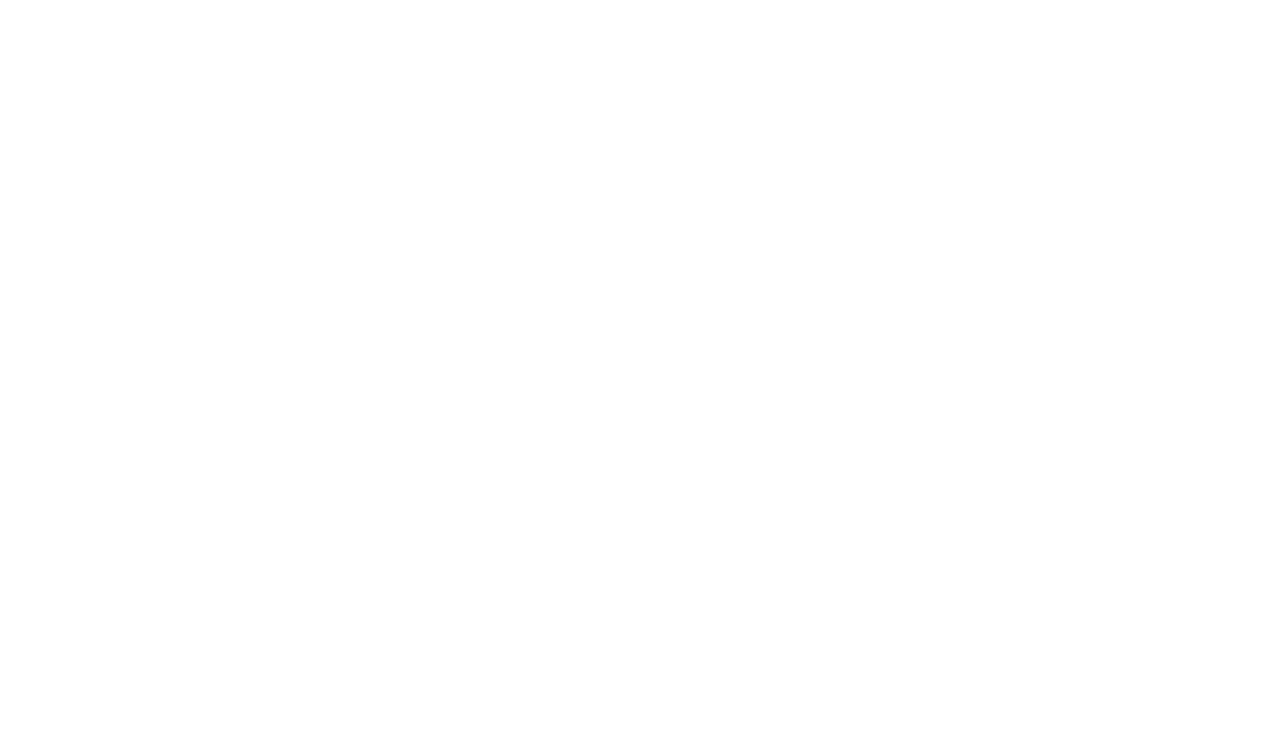
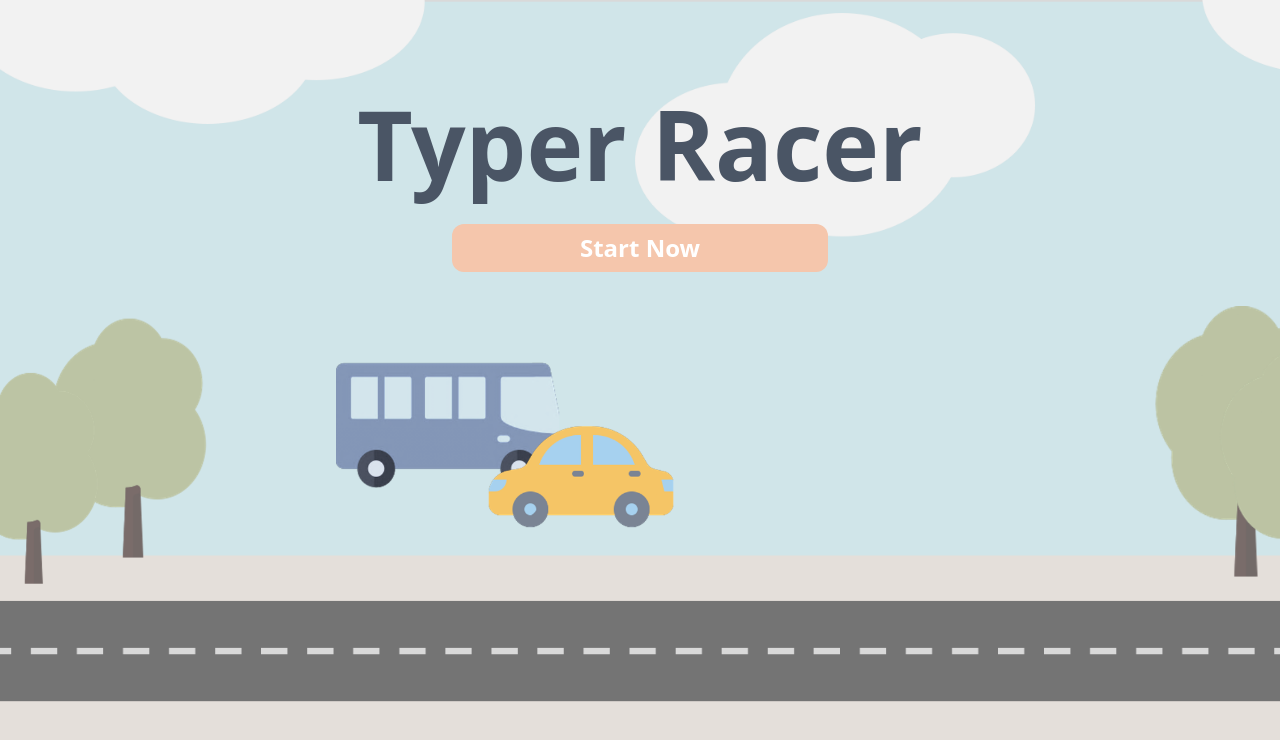
Before and after one commit to XuanGiaHanNguyen/RacerTyper, a React (Vite) app in the folder frontend/: page /game in a window 1280 px wide. Before the commit this address had no page. Shown: the top 740 px of the page. Built offline with nearby package versions, Linux system fonts and the light colour scheme.

Commit message:
initialize the main game function

```diff
--- a/frontend/src/App.jsx
+++ b/frontend/src/App.jsx
@@ -1,6 +1,7 @@
 import React from "react";
 import "./index.css";
 import Landing from "./pages/landing";
+import Game from "./pages/game";
 import {BrowserRouter as Router, Routes, Route, BrowserRouter} from "react-router-dom";
 
 function App() {
@@ -9,6 +10,7 @@
    <Router>
     <Routes>
       <Route path="/" element={<Landing/>}/>
+      <Route path="/game" element={<Game/>}/>
     </Routes>
    </Router>
   )
--- a/frontend/src/pages/game.jsx
+++ b/frontend/src/pages/game.jsx
@@ -0,0 +1,58 @@
+import '../index.css';
+import React, { useState, useEffect } from "react";
+import landingpg from '../assets/main/landing.png';
+
+import Car1 from '../assets/main/Car1.png';
+import Bus from '../assets/main/Bus.png';
+import Tree from '../assets/main/Tree.png';
+
+const Game = () => {
+    const [carPosition, setCarPosition] = useState(window.innerWidth);
+    const [busPosition, setBusPosition] = useState(-300);
+
+    useEffect(() => {
+        const moveCar = setInterval(() => {
+            setCarPosition(prev => (prev < -200 ? window.innerWidth : prev - 5));
+        }, 50);
+
+        const moveBus = setInterval(() => {
+            setBusPosition(prev => (prev > window.innerWidth ? -300 : prev + 4));
+        }, 50);
+
+        return () => {
+            clearInterval(moveCar);
+            clearInterval(moveBus);
+        };
+    }, []);
+
+    return(
+        <div
+            className="flex flex-col items-center h-screen w-screen m-0"
+            style={{
+                backgroundImage: `url(${landingpg})`,
+                backgroundSize: "cover",
+                backgroundPosition: "center",
+                backgroundRepeat: "no-repeat",
+                height: "100vh",
+                width: "100vw",
+            }}
+        >
+            <h1 className='font-black text-8xl mt-24 text-gray-600'>
+              Typer Racer
+            </h1>
+            <button
+                className="mt-8 px-32 py-2 text-2xl font-black text-white rounded-xl transition-transform duration-300 ease-in-out hover:scale-[1.05]"
+                style={{ backgroundColor: "#f5c6ac" }}
+                >
+                Start Now
+                </button>
+            <div className='relative flex w-full mt-30 pb-48'>
+                <img src={Car1} alt="Car1" className='absolute bottom-14 w-48' style={{ left: `${carPosition}px`, zIndex: 2 }} />
+                <img src={Bus} alt="Bus" className='absolute bottom-24 w-56' style={{ left: `${busPosition}px`, zIndex: 1 }} />
+                <img src={Tree} alt="Tree" className='w-60 absolute bottom-0 left-0' style={{ zIndex: 3 }} />
+            </div>
+        </div>
+    );
+}
+
+export default Game;
```
